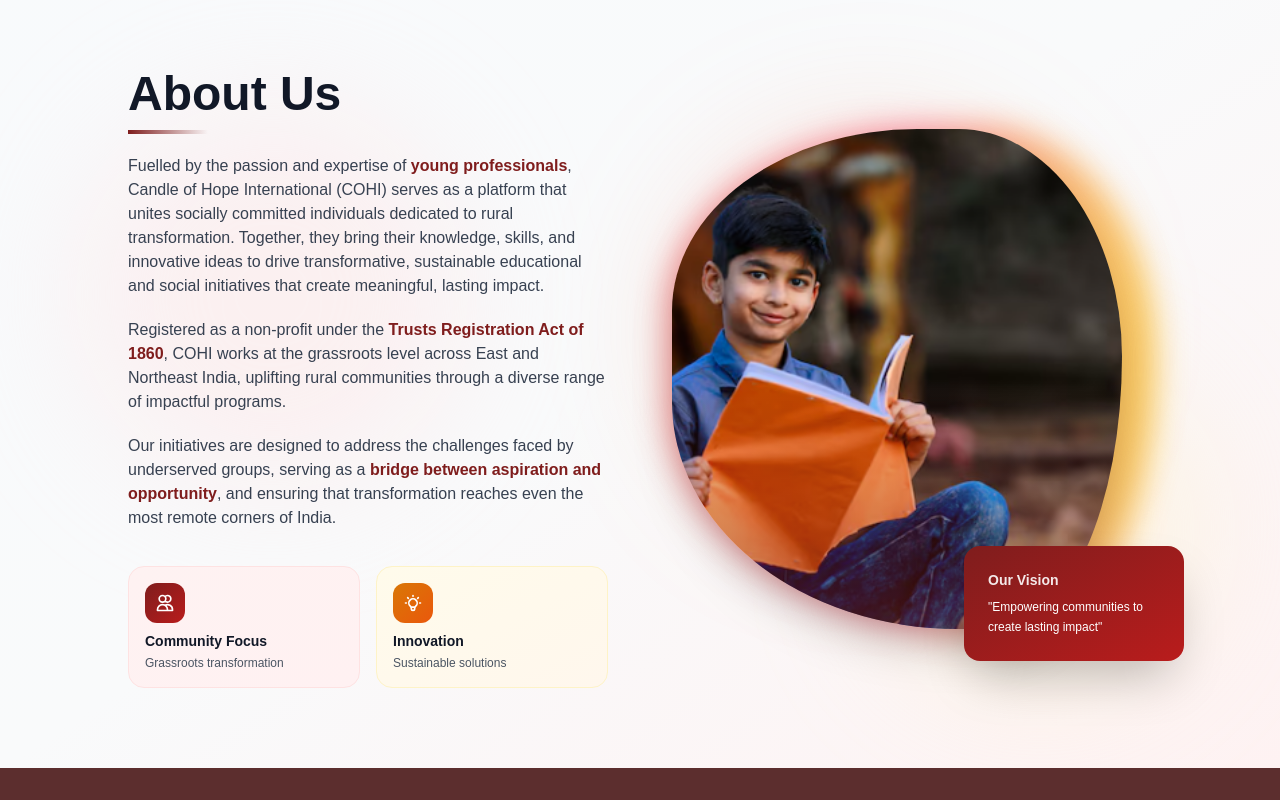
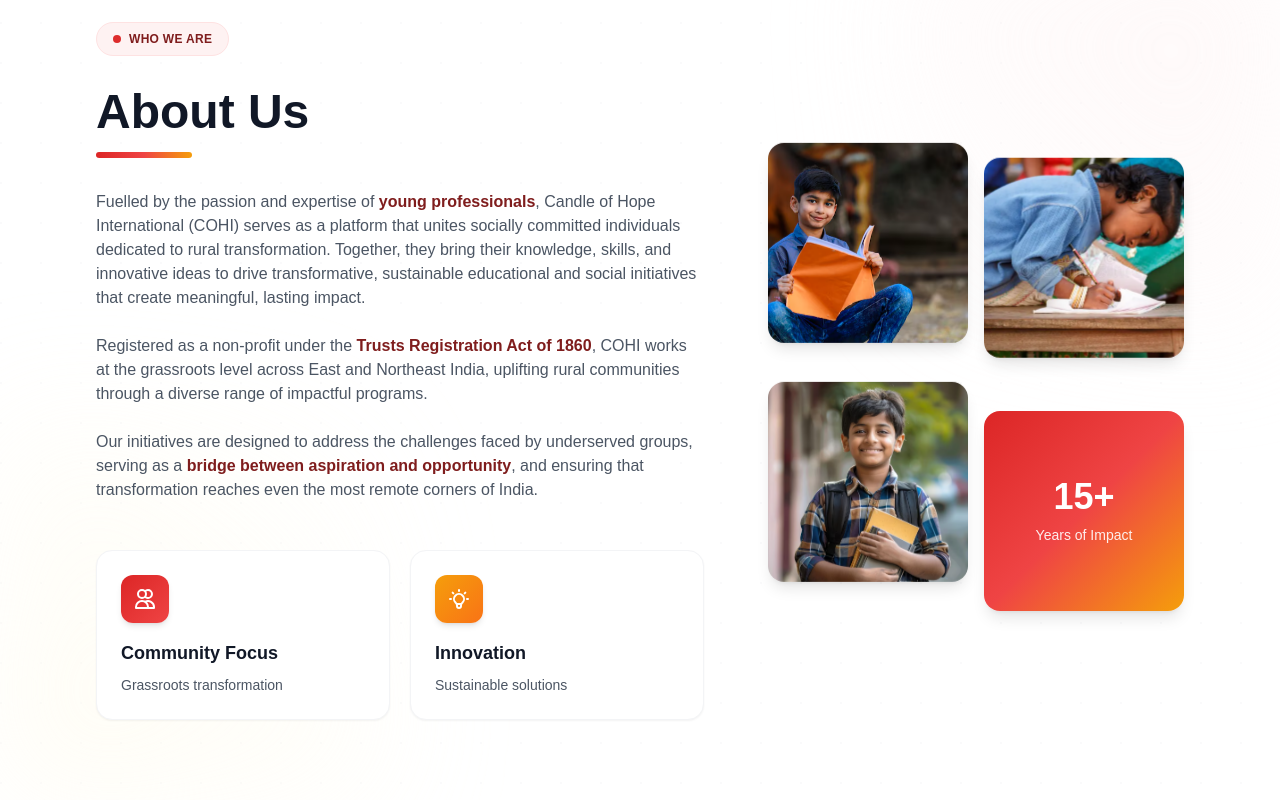
Before and after one commit to muhammed-ijas/candleofhope, a React (Vite) app: page / in a window 1280 px wide. Shown: the part 860-1660 px from the top of the page. Built offline with nearby package versions, Linux system fonts and the light colour scheme; the HTML template or start-up script is replaced by a standard one; a web font is replaced by a local one.

Commit message:
about section added

```diff
--- a/src/components/About.jsx
+++ b/src/components/About.jsx
@@ -2,113 +2,180 @@ import React from 'react';
 
 function AboutUs() {
   return (
-    <section className="relative min-h-screen flex items-center pt-32 pb-20 overflow-hidden bg-gradient-to-br from-slate-50 via-gray-50 to-red-50">
+    <section className="relative min-h-screen flex items-center py-20 overflow-hidden bg-white">
 
-      {/* Decorative Background Elements */}
-      <div className="absolute inset-0 overflow-hidden">
-        <div className="absolute top-40 left-20 w-96 h-96 bg-red-100/40 rounded-full blur-3xl"></div>
-        <div className="absolute bottom-20 right-20 w-80 h-80 bg-amber-100/40 rounded-full blur-3xl"></div>
+      {/* Floating Animation */}
+      <style>{`
+        @keyframes floatUp {
+          0%, 100% {
+            transform: translateY(0px);
+          }
+          50% {
+            transform: translateY(-12px);
+          }
+        }
+        @keyframes floatDown {
+          0%, 100% {
+            transform: translateY(0px);
+          }
+          50% {
+            transform: translateY(12px);
+          }
+        }
+        @keyframes floatMiddle {
+          0%, 100% {
+            transform: translateY(0px);
+          }
+          50% {
+            transform: translateY(-8px);
+          }
+        }
+        @keyframes fadeInUp {
+          from {
+            opacity: 0;
+            transform: translateY(30px);
+          }
+          to {
+            opacity: 1;
+            transform: translateY(0);
+          }
+        }
+      `}</style>
+
+      {/* Subtle Background Pattern */}
+      <div className="absolute inset-0 opacity-5">
+        <div className="absolute inset-0" style={{
+          backgroundImage: 'radial-gradient(circle at 1px 1px, rgb(148 163 184) 1px, transparent 0)',
+          backgroundSize: '40px 40px'
+        }}></div>
       </div>
 
-      <div className="container mx-auto px-6 lg:px-16 xl:px-32 z-10">
-        <div className="grid lg:grid-cols-2 gap-16 items-center">
+      {/* Gradient Accents */}
+      <div className="absolute top-0 right-0 w-96 h-96 bg-gradient-to-bl from-red-50 to-transparent opacity-60 blur-3xl"></div>
+      <div className="absolute bottom-0 left-0 w-96 h-96 bg-gradient-to-tr from-amber-50 to-transparent opacity-60 blur-3xl"></div>
+
+      <div className="container mx-auto px-6 lg:px-16 xl:px-24 z-10">
+        <div className="grid lg:grid-cols-12 gap-12 lg:gap-16 items-center">
 
           {/* Left Content */}
-          <div className="text-gray-800 space-y-5 order-2 lg:order-1">
+          <div className="lg:col-span-7 space-y-8">
+
+            {/* Section Label */}
+            <div className="inline-flex items-center gap-2 px-4 py-2 bg-red-50 rounded-full border border-red-100">
+              <div className="w-2 h-2 bg-red-600 rounded-full animate-pulse"></div>
+              <span className="text-xs font-semibold text-red-900 tracking-wide uppercase">Who We Are</span>
+            </div>
 
             {/* Main Heading */}
             <div>
-              <h2 className="text-3xl sm:text-4xl lg:text-5xl font-bold leading-tight text-gray-900">
+              <h2 className="text-3xl sm:text-4xl lg:text-5xl font-bold leading-tight text-gray-900 mb-4">
                 About Us
               </h2>
-              <div className="w-20 h-1 bg-gradient-to-r from-red-900 to-transparent mt-3"></div>
+              <div className="w-24 h-1.5 bg-gradient-to-r from-red-600 via-red-500 to-amber-500 rounded-full"></div>
             </div>
 
             {/* Content Paragraphs */}
-            <div className="space-y-5">
-              <p className="text-sm lg:text-base leading-relaxed text-gray-700">
+            <div className="space-y-6 text-gray-600 leading-relaxed">
+              <p className="text-sm lg:text-base">
                 Fuelled by the passion and expertise of <span className="font-semibold text-red-900">young professionals</span>, Candle of Hope International (COHI) serves as a platform that unites socially committed individuals dedicated to rural transformation. Together, they bring their knowledge, skills, and innovative ideas to drive transformative, sustainable educational and social initiatives that create meaningful, lasting impact.
               </p>
 
-              <p className="text-sm lg:text-base leading-relaxed text-gray-700">
+              <p className="text-sm lg:text-base">
                 Registered as a non-profit under the <span className="font-semibold text-red-900">Trusts Registration Act of 1860</span>, COHI works at the grassroots level across East and Northeast India, uplifting rural communities through a diverse range of impactful programs.
               </p>
 
-              <p className="text-sm lg:text-base leading-relaxed text-gray-700">
+              <p className="text-sm lg:text-base">
                 Our initiatives are designed to address the challenges faced by underserved groups, serving as a <span className="font-semibold text-red-900">bridge between aspiration and opportunity</span>, and ensuring that transformation reaches even the most remote corners of India.
               </p>
             </div>
 
-            {/* Key Highlights */}
-            <div className="grid grid-cols-2 gap-4 pt-4">
-              <div className="bg-gradient-to-br from-red-50 to-rose-50 rounded-2xl p-4 border border-red-100">
-                <div className="w-10 h-10 bg-gradient-to-br from-red-900 to-red-700 rounded-xl flex items-center justify-center mb-2">
-                  <svg className="w-5 h-5 text-white" fill="none" stroke="currentColor" viewBox="0 0 24 24">
+            {/* Stats/Highlights Grid */}
+            <div className="grid sm:grid-cols-2 gap-5 pt-4">
+              <div className="group relative bg-white rounded-2xl p-6 shadow-sm border border-gray-100 hover:shadow-xl hover:border-red-200 hover:-translate-y-2 transition-all duration-300 overflow-hidden">
+                <div className="absolute inset-0 bg-gradient-to-br from-red-50 to-transparent opacity-0 group-hover:opacity-100 transition-opacity duration-300"></div>
+                <div className="relative z-10">
+                  <div className="w-12 h-12 bg-gradient-to-br from-red-600 to-red-500 rounded-xl flex items-center justify-center mb-4 shadow-md group-hover:scale-110 group-hover:rotate-3 transition-transform duration-300">
+                    <svg className="w-6 h-6 text-white" fill="none" stroke="currentColor" viewBox="0 0 24 24">
                       <path strokeLinecap="round" strokeLinejoin="round" strokeWidth={2} d="M12 4.354a4 4 0 110 5.292M15 21H3v-1a6 6 0 0112 0v1zm0 0h6v-1a6 6 0 00-9-5.197M13 7a4 4 0 11-8 0 4 4 0 018 0z" />
                     </svg>
                   </div>
-                <h3 className="font-bold text-sm text-gray-900 mb-1">Community Focus</h3>
-                <p className="text-xs text-gray-600">Grassroots transformation</p>
+                  <h3 className="font-bold text-lg text-gray-900 mb-2 group-hover:text-red-600 transition-colors duration-300">Community Focus</h3>
+                  <p className="text-sm text-gray-600">Grassroots transformation</p>
+                </div>
               </div>
 
-              <div className="bg-gradient-to-br from-amber-50 to-orange-50 rounded-2xl p-4 border border-amber-100">
-                <div className="w-10 h-10 bg-gradient-to-br from-amber-600 to-orange-600 rounded-xl flex items-center justify-center mb-2">
-                  <svg className="w-5 h-5 text-white" fill="none" stroke="currentColor" viewBox="0 0 24 24">
+              <div className="group relative bg-white rounded-2xl p-6 shadow-sm border border-gray-100 hover:shadow-xl hover:border-amber-200 hover:-translate-y-2 transition-all duration-300 overflow-hidden">
+                <div className="absolute inset-0 bg-gradient-to-br from-amber-50 to-transparent opacity-0 group-hover:opacity-100 transition-opacity duration-300"></div>
+                <div className="relative z-10">
+                  <div className="w-12 h-12 bg-gradient-to-br from-amber-500 to-orange-500 rounded-xl flex items-center justify-center mb-4 shadow-md group-hover:scale-110 group-hover:rotate-3 transition-transform duration-300">
+                    <svg className="w-6 h-6 text-white" fill="none" stroke="currentColor" viewBox="0 0 24 24">
                       <path strokeLinecap="round" strokeLinejoin="round" strokeWidth={2} d="M9.663 17h4.673M12 3v1m6.364 1.636l-.707.707M21 12h-1M4 12H3m3.343-5.657l-.707-.707m2.828 9.9a5 5 0 117.072 0l-.548.547A3.374 3.374 0 0014 18.469V19a2 2 0 11-4 0v-.531c0-.895-.356-1.754-.988-2.386l-.548-.547z" />
                     </svg>
                   </div>
-                <h3 className="font-bold text-sm text-gray-900 mb-1">Innovation</h3>
-                <p className="text-xs text-gray-600">Sustainable solutions</p>
+                  <h3 className="font-bold text-lg text-gray-900 mb-2 group-hover:text-amber-600 transition-colors duration-300">Innovation</h3>
+                  <p className="text-sm text-gray-600">Sustainable solutions</p>
+                </div>
               </div>
             </div>
           </div>
 
-          {/* Right Side - Image with Creative Shape */}
-          <div className="relative order-1 lg:order-2">
+          {/* Right Side - Image Bento Grid */}
+          <div className="lg:col-span-5">
+            <div className="grid grid-cols-2 gap-4 max-w-md mx-auto lg:ml-auto">
 
-            {/* Decorative Circle Background */}
-            <div className="absolute w-[400px] h-[400px] bg-gradient-to-br from-red-400/20 to-amber-400/20 rounded-full blur-3xl"></div>
-
-            {/* Main Image Container */}
-            <div className="relative z-10">
-
-              {/* Image with Modern Shape */}
-              <div className="relative group">
-
-                {/* Glowing Border Effect */}
-                <div className="absolute -inset-1 bg-gradient-to-r from-red-400 via-rose-400 to-amber-400 rounded-[60%_40%_30%_70%/40%_50%_60%_50%] opacity-75 blur-lg group-hover:opacity-100 transition-opacity duration-500"></div>
-
-                {/* Main Image Container */}
-                <div className="relative w-[320px] h-[380px] sm:w-[380px] sm:h-[440px] lg:w-[450px] lg:h-[500px] overflow-hidden rounded-[60%_40%_30%_70%/40%_50%_60%_50%] shadow-2xl transform transition-transform duration-700 hover:scale-105">
-
+              {/* Image 2 - Top Left */}
+              <div
+                className="relative aspect-square rounded-2xl overflow-hidden shadow-lg hover:shadow-2xl transition-all duration-500 group"
+                style={{
+                  animation: 'floatDown 4s ease-in-out infinite'
+                }}
+              >
+                <div className="absolute inset-0 bg-gradient-to-br from-red-600/20 to-transparent opacity-0 group-hover:opacity-100 transition-opacity duration-300 z-10"></div>
                 <img
                   src="/image2.png"
-                    alt="Candle of Hope International"
-                    className="w-full h-full object-cover transform transition-transform duration-700 group-hover:scale-110"
+                  alt="Community Initiative"
+                  className="w-full h-full object-cover group-hover:scale-110 transition-transform duration-700"
                 />
+              </div>
 
-                  {/* Gradient Overlay */}
-                  <div className="absolute inset-0 bg-gradient-to-t from-red-900/50 via-transparent to-transparent"></div>
+              {/* Image 3 - Top Right, offset down */}
+              <div
+                className="relative aspect-square rounded-2xl overflow-hidden shadow-lg hover:shadow-2xl transition-all duration-500 group mt-8"
+                style={{
+                  animation: 'floatMiddle 4.5s ease-in-out infinite'
+                }}
+              >
+                <div className="absolute inset-0 bg-gradient-to-br from-amber-600/20 to-transparent opacity-0 group-hover:opacity-100 transition-opacity duration-300 z-10"></div>
+                <img
+                  src="/image3.png"
+                  alt="Educational Programs"
+                  className="w-full h-full object-cover group-hover:scale-110 transition-transform duration-700"
+                />
+              </div>
 
-                  {/* Decorative Dots Pattern */}
-                  <div className="absolute top-6 right-6 grid grid-cols-3 gap-2">
-                    <div className="w-2 h-2 bg-white/40 rounded-full"></div>
-                    <div className="w-2 h-2 bg-white/40 rounded-full"></div>
-                    <div className="w-2 h-2 bg-white/40 rounded-full"></div>
-                    <div className="w-2 h-2 bg-white/40 rounded-full"></div>
-                    <div className="w-2 h-2 bg-white/40 rounded-full"></div>
-                    <div className="w-2 h-2 bg-white/40 rounded-full"></div>
+              {/* Image 4 - Bottom Left */}
+              <div
+                className="relative aspect-square rounded-2xl overflow-hidden shadow-lg hover:shadow-2xl transition-all duration-500 group"
+                style={{
+                  animation: 'floatDown 5s ease-in-out infinite'
+                }}
+              >
+                <div className="absolute inset-0 bg-gradient-to-br from-red-600/20 to-transparent opacity-0 group-hover:opacity-100 transition-opacity duration-300 z-10"></div>
+                <img
+                  src="/image4.png"
+                  alt="Social Impact"
+                  className="w-full h-full object-cover group-hover:scale-110 transition-transform duration-700"
+                />
               </div>
+
+              {/* Decorative Element - Bottom Right */}
+              <div className="relative aspect-square rounded-2xl overflow-hidden bg-gradient-to-br from-red-600 via-red-500 to-amber-500 flex items-center justify-center shadow-lg mt-8">
+                <div className="text-center text-white p-6">
+                  <div className="text-4xl font-bold mb-2">15+</div>
+                  <div className="text-sm font-medium opacity-90">Years of Impact</div>
                 </div>
               </div>
 
-              {/* Floating Vision Badge */}
-              <div className="absolute -bottom-8 -right-8 bg-gradient-to-br from-red-900 to-red-700 text-white rounded-2xl shadow-2xl p-6 max-w-[220px] transform transition-transform duration-500 hover:scale-105">
-                <div className="text-sm font-bold mb-2 opacity-90">Our Vision</div>
-                <p className="text-xs leading-relaxed">
-                  "Empowering communities to create lasting impact"
-                </p>
-              </div>
             </div>
           </div>
 
```
Also changed, not shown: public/image3.png (added), public/image4.png (added). Lines whose indentation alone changed are shown as unchanged.
